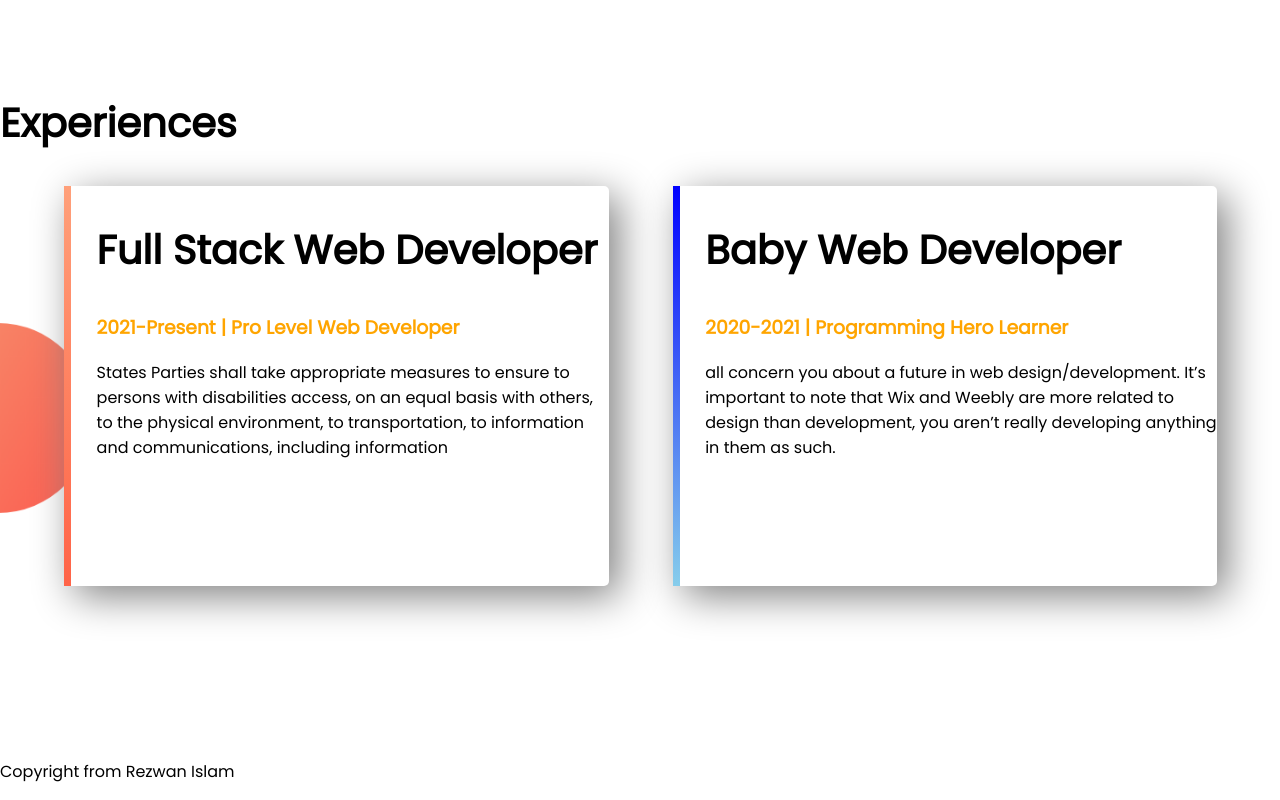
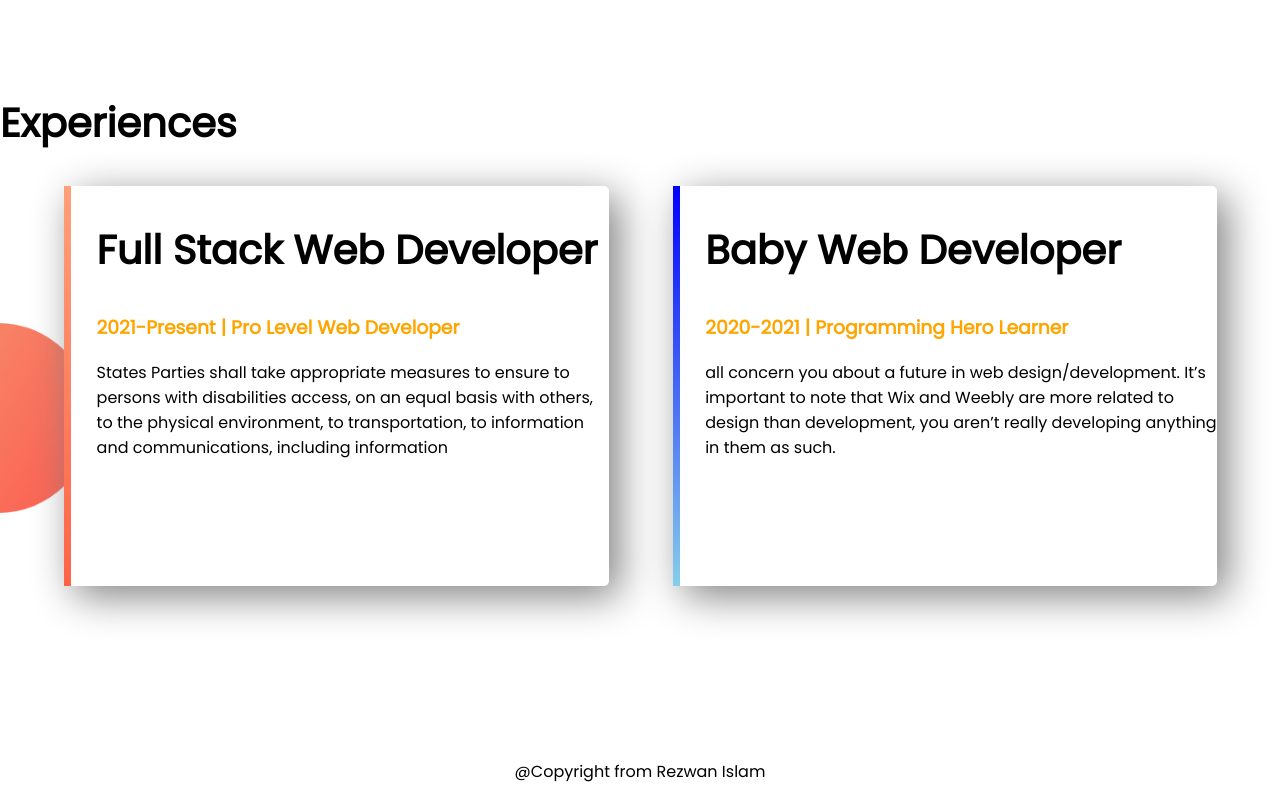
Before and after one commit to Rezwan-Islam21/First_Website, a plain HTML site: page index.html in a window 1280 px wide. Shown: the part 1240-2040 px from the top of the page. Drawn offline with Linux system fonts and the light colour scheme.

Commit message:
all done

```diff
--- a/index.html
+++ b/index.html
@@ -48,7 +48,7 @@
         </div>
     </section>
     <footer>
-        <p>Copyright from Rezwan Islam</p>
+        <p>@Copyright from Rezwan Islam</p>
     </footer>
 </body>
 </html>
--- a/style.css
+++ b/style.css
@@ -76,3 +76,6 @@ section{
     border-image: linear-gradient(180deg, blue, skyblue);
     border-image-slice: 1;
 }
+footer p{
+    text-align: center;
+}
```
